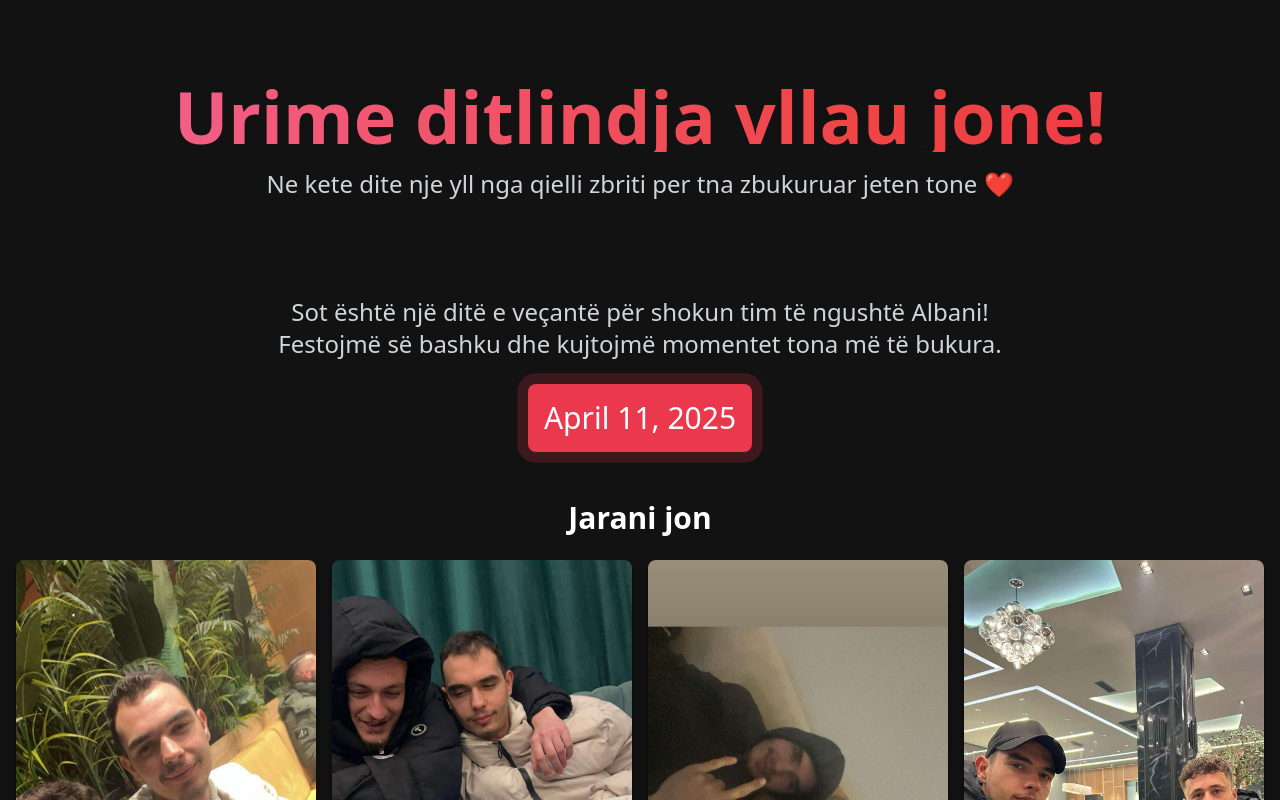
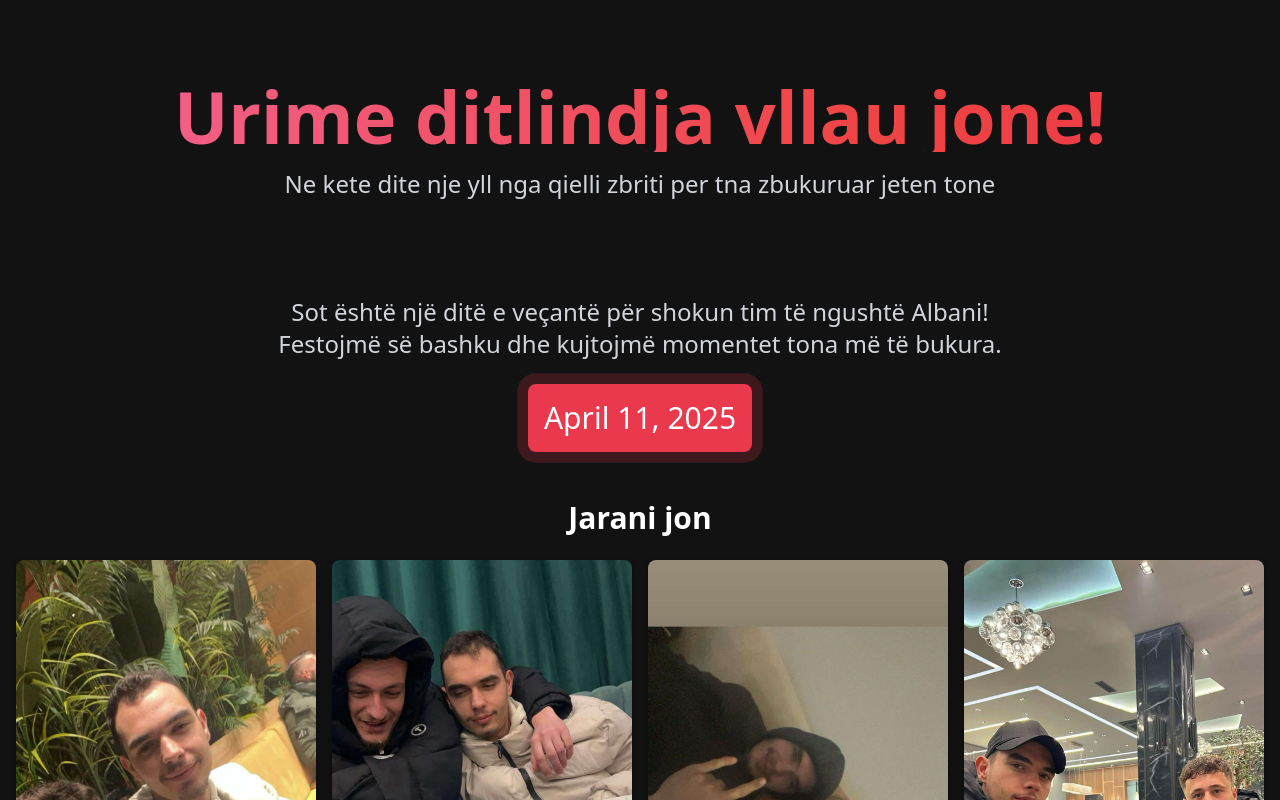
Before and after one commit to edonberishaa/albani-birthday-bash-website, a React (Vite) app: page / in a window 1280 px wide. Shown: the top 800 px of the page. Built offline with nearby package versions, Linux system fonts and the light colour scheme.

Commit message:
Update Header.tsx

```diff
--- a/src/components/Header.tsx
+++ b/src/components/Header.tsx
@@ -18,7 +18,7 @@ const Header = () => {
       <p
         className={`text-xl md:text-2xl text-gray-300 transition-opacity duration-1000 delay-300 ${isMounted ? 'opacity-100' : 'opacity-0'}`}
       >
-        Ne kete dite nje yll nga qielli zbriti per tna zbukuruar jeten tone ❤️
+        Ne kete dite nje yll nga qielli zbriti per tna zbukuruar jeten tone
       </p>
     </header>
   );
```
